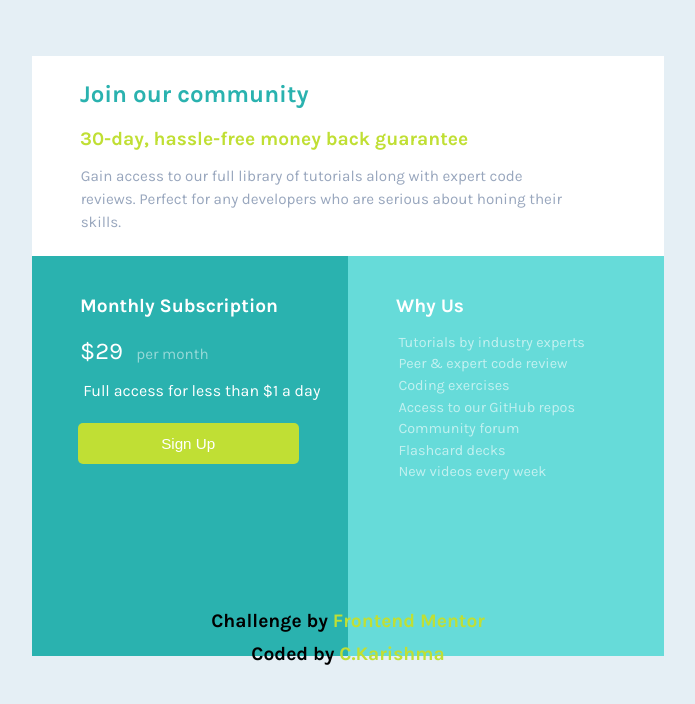
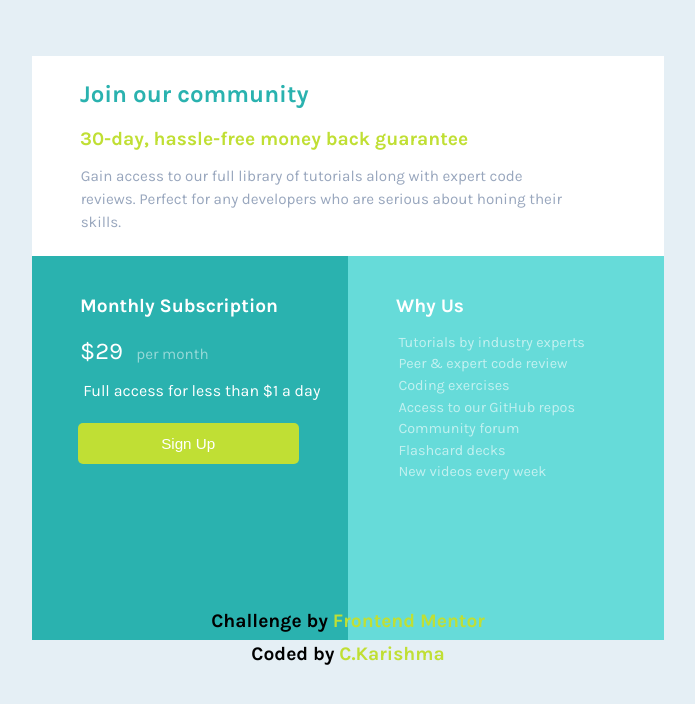
Before and after one commit to karishma-c/single-price-card, a plain HTML site: page index.html in a window 1280 px wide. Shown: the whole page, without its empty margins (292-987 px from the left). Drawn offline with Linux system fonts and the light colour scheme.

Commit message:
height of the price-card-containe is modified

```diff
--- a/style.css
+++ b/style.css
@@ -59,7 +59,7 @@ body
 {
     background-color: var(--color-1);
     grid-area: 2/1/3/2;
-    height: 50vh;
+    height: 48vh;
 }
 .subscription-container .sub-heading
 {
@@ -100,7 +100,7 @@ body
 {
     background-color: hsl(179, 62%, 63%);
     grid-area: 2/2/3/3;
-    height: 50vh;
+    height: 48vh;
 }
 .why-us-container .sub-heading
 {
```
